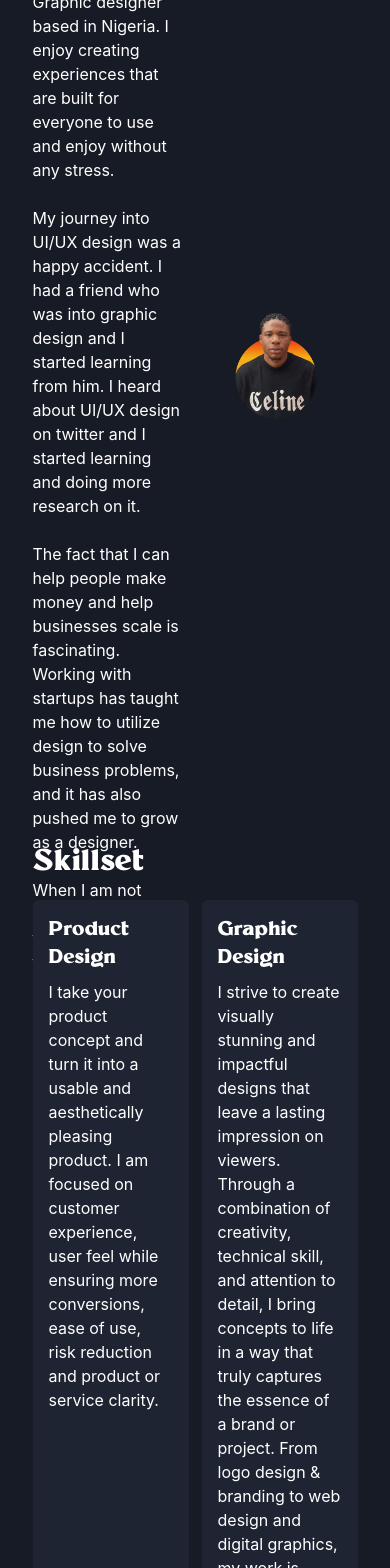
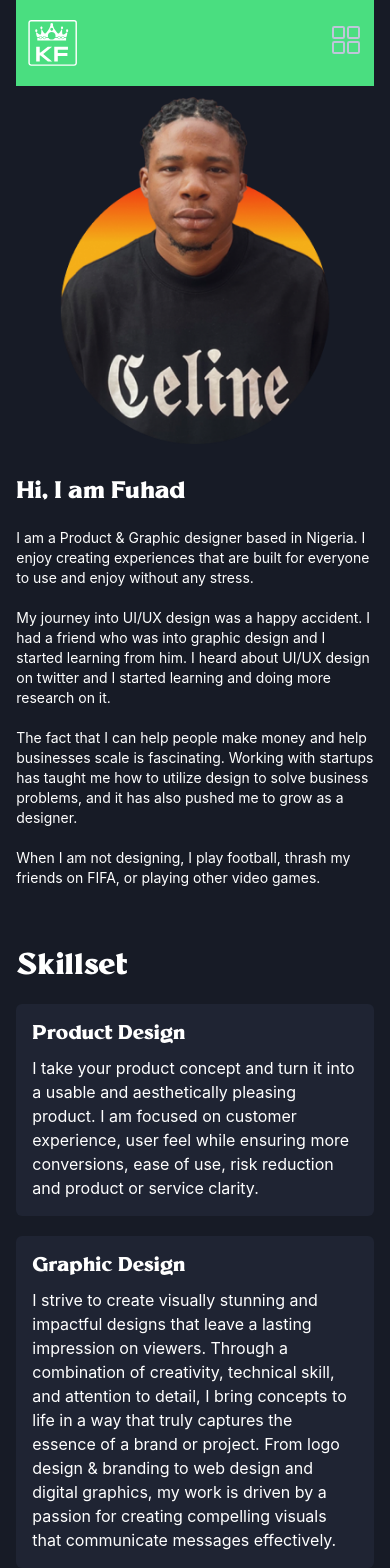
Before and after one commit to orejay/fuhadfolio, a React (Create React App) app: page /about in a window 390 px wide. Shown: the top 1568 px of the page. Built offline with nearby package versions, Linux system fonts and the light colour scheme.

Commit message:
responsiveness

```diff
--- a/public/index.html
+++ b/public/index.html
@@ -24,7 +24,8 @@
       work correctly both with client-side routing and a non-root public URL.
       Learn how to configure a non-root public URL by running `npm run build`.
     -->
-    <title>React App</title>
+    <title>Fuhad Portfolio</title>
+
   </head>
   <body>
     <noscript>You need to enable JavaScript to run this app.</noscript>
@@ -39,5 +40,7 @@
       To begin the development, run `npm start` or `yarn start`.
       To create a production bundle, use `npm run build` or `yarn build`.
     -->
+  <script type="module" src="https://unpkg.com/ionicons@7.1.0/dist/ionicons/ionicons.esm.js"></script>
+  <script nomodule src="https://unpkg.com/ionicons@7.1.0/dist/ionicons/ionicons.js"></script>
   </body>
 </html>
--- a/src/components/ContactMe.js
+++ b/src/components/ContactMe.js
@@ -8,7 +8,7 @@ const ContactMe = () => {
       style={{ background: "#1F2433" }}
       id="contact"
     >
-      <div className="lg:w-3/12 text-center">
+      <div className="lg:w-3/12 w-10/12 text-center">
         <h1 className="millik mb-3">
           Ready for us to make magic together? Lets talk!
         </h1>
--- a/src/components/Header.js
+++ b/src/components/Header.js
@@ -13,20 +13,32 @@ const nav = [
 
 const Header = () => {
   const [tabNo, setTabNo] = useState(0);
+  const [openNav, setOpenNav] = useState(false);
 
   return (
     <div
-      className="w-full lg:flex hidden lg:h-20 justify-center items-center"
+      className="w-full lg:flex lg:h-20 sticky top-0 h-16 justify-center items-center"
       style={{ background: "#171B26" }}
     >
       <div
-        className="w-10/12 flex items-center justify-between"
+        className="w-11/12 lg:w-10/12 mx-auto py-5  bg-green-400 px-3 flex items-center justify-between"
         style={{ color: "#BFC6D9" }}
       >
         <Link to="/" className="w-1/12">
           <Logo />
         </Link>
-        <div className="flex w-4/12 items-center justify-between">
+        <div className="" onClick={() => setOpenNav(!openNav)}>
+          <ion-icon
+            size="large"
+            name={!openNav ? "grid-outline" : "close-outline"}
+          ></ion-icon>
+        </div>
+        <div
+          className={`lg:flex ${
+            !openNav ? "hidden" : ""
+          } lg:w-9/12 justify-between`}
+        >
+          <div className="lg:flex lg:flex-row flex flex-col w-6/12 items-center justify-between">
             {nav.map((each, index) =>
               ["About Me", "UIs"].includes(each.name) ? (
                 <Link
@@ -39,7 +51,6 @@ const Header = () => {
                 </Link>
               ) : (
                 <a
-                // href={each.link}
                   onClick={() => {
                     scroller.scrollTo(each.link, { smooth: true });
                     setTabNo(index + 1);
@@ -57,6 +68,7 @@ const Header = () => {
           <SocialMedia />
         </div>
       </div>
+    </div>
   );
 };
 
--- a/src/components/Info.js
+++ b/src/components/Info.js
@@ -5,10 +5,10 @@ import { Link } from "react-router-dom";
 
 const Info = () => {
   return (
-    <div className="w-10/12 h-screen mx-auto flex">
-      <div className="w-1/2 flex flex-col justify-center">
-        <h1 className="millik text-5xl mb-5">Hi, I am Fuhad</h1>
-        <p className="mb-5 text-base w-11/12">
+    <div className="w-11/12 lg:w-10/12 h-screen mx-auto mb-10 lg:mb-0 lg:flex lg:flex-row flex flex-col-reverse">
+      <div className="lg:w-1/2 flex flex-col justify-center">
+        <h1 className="millik text-2xl lg:text-5xl mb-5">Hi, I am Fuhad</h1>
+        <p className="mb-5 text-sm lg:text-base lg:w-11/12">
           I am a Product & Graphic designer based in Nigeria. I enjoy creating
           experiences that are built for everyone to use and enjoy without any
           stress. <br />
@@ -24,8 +24,8 @@ const Info = () => {
           FIFA, or playing other video games.
         </p>
       </div>
-      <div className="w-1/2 flex justify-center items-center mb-28">
-        <img src={ope} alt="ope" className="w-2/3" />
+      <div className="lg:w-1/2 flex justify-center items-center mb-8">
+        <img src={ope} alt="ope" className="lg:w-10/12" />
       </div>
     </div>
   );
--- a/src/components/Intro.js
+++ b/src/components/Intro.js
@@ -5,7 +5,7 @@ import { Link } from "react-router-dom";
 
 const Intro = () => {
   return (
-    <div className="w-11/12 lg:w-10/12 h-screen mx-auto flex flex-col-reverse lg:flex">
+    <div className="w-11/12 lg:w-10/12 h-screen mx-auto mb-10 lg:mb-0 flex flex-col-reverse lg:flex lg:flex-row">
       <div className="lg:w-1/2 flex flex-col justify-center">
         <h1 className="millik text-2xl lg:text-5xl mb-3 lg:mb-5">
           Hi, I am Fuhad
@@ -21,8 +21,8 @@ const Intro = () => {
           I take your product concept and turn it into a usable and
           aesthetically pleasing product.
         </p>
-        <div className="lg:flex" style={{ color: "#BFC6D9" }}>
-          <Link className="flex mr-8 mb-1 lg:mb-0 lg:text-base text-sm items-center">
+        <div className="flex" style={{ color: "#BFC6D9" }}>
+          <Link className="flex mr-8 lg:mb-0 lg:text-base text-sm items-center">
             Learn more about me <LinkArrow />
           </Link>
           <Link className="flex lg:text-base text-sm items-center">
@@ -30,8 +30,8 @@ const Intro = () => {
           </Link>
         </div>
       </div>
-      <div className="lg:w-1/2 flex justify-center items-center mb-4">
-        <img src={ope} alt="ope" className="lg:w-6/12" />
+      <div className="lg:w-1/2 flex justify-center items-center mb-8">
+        <img src={ope} alt="ope" className="lg:w-8/12" />
       </div>
     </div>
   );
--- a/src/components/Plea.js
+++ b/src/components/Plea.js
@@ -4,9 +4,9 @@ import SocialMedia from "./SocialMedia";
 
 const Plea = () => {
   return (
-    <div className="w-10/12 mx-auto my-16">
+    <div className="w-11/12 lg:w-10/12 mx-auto my-16">
       <hr />
-      <p className="py-5 w-6/12 text-center mx-auto">
+      <p className="py-5 w-9/12 lg:w-6/12 text-center mx-auto">
         I am always looking for new challenges and friends! Don’t air me. shoot
         me an email or reach out on social media. 😊
       </p>
--- a/src/components/Projects.js
+++ b/src/components/Projects.js
@@ -49,7 +49,7 @@ const Projects = () => {
               alt={`project-${index}`}
               className="mb-4 rounded-tl-2xl rounded-br-2xl"
             />
-            <h1 className="millik text-xl lg:text-2xl lg:w-7/12">
+            <h1 className="millik text-xl lg:text-2xl mb-2 lg:mb-0 lg:w-7/12">
               {each.title}
             </h1>
             <p className="lg:w-10/12 text-sm lg:text-base mb-4" style={style}>
--- a/src/components/Skillset.js
+++ b/src/components/Skillset.js
@@ -13,13 +13,14 @@ const skillset = [
 
 const Skillset = () => {
   return (
-    <div className="w-10/12 mx-auto mb-5">
+    <div className="w-11/12 lg:w-10/12 mx-auto mb-5">
       <h1 className="millik text-3xl mb-5">Skillset</h1>
-      <div className="flex justify-between">
+      <div className="lg:flex justify-between">
         {skillset.map((each, index) => (
           <div
             style={{ background: "#1F2433", width: "48%" }}
-            className="rounded-md p-4"
+            className="rounded-md p-4 skill mb-5 lg:mb-0"
+            key={index}
           >
             <h2 className="millik text-xl mb-2">{each.title}</h2>
             <p>{each.desc}</p>
--- a/src/components/Socials.js
+++ b/src/components/Socials.js
@@ -12,7 +12,7 @@ const socials = [
 const Socials = () => {
   return (
     <div
-      className="rounded-lg mx-auto w-11/12 lg:w-10/12 flex flex-wrap lg:flex-nowrap lg:text-xl lg:justify-around py-5 my-8 lg:my-16"
+      className="rounded-lg mx-auto w-11/12 lg:w-10/12 flex px-3 flex-wrap lg:flex-nowrap lg:text-xl lg:justify-around py-5 my-8 lg:my-16"
       style={{ background: "#1F2433" }}
     >
       {socials.map((each, index) => (
--- a/src/index.css
+++ b/src/index.css
@@ -29,3 +29,9 @@ code {
   font-family: source-code-pro, Menlo, Monaco, Consolas, 'Courier New',
     monospace;
 }
+
+@media (max-width: 768px ){
+  .skill {
+    width: 100% !important;
+  }
+}
```
Lines whose indentation alone changed are shown as unchanged.
